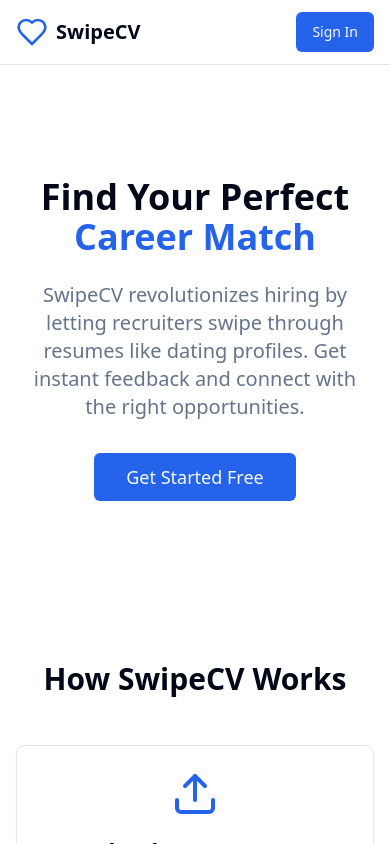
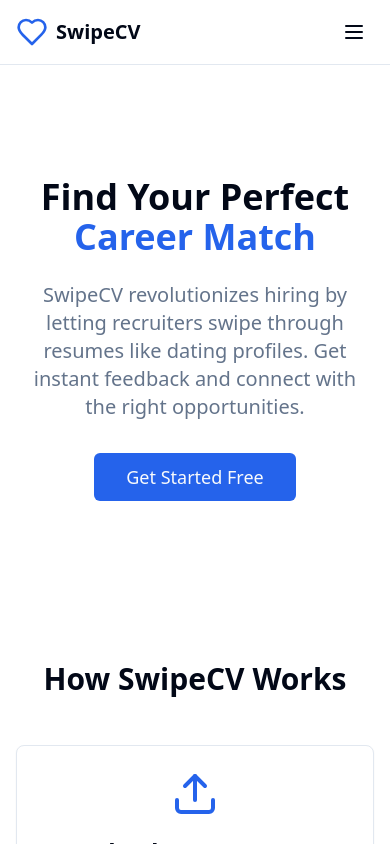
Before and after one commit to KompallyAkhil/SwipeCV, a React (Vite) app: page / in a window 390 px wide. Shown: the top 844 px of the page. Built offline with nearby package versions, Linux system fonts and the light colour scheme; no server answers.

Commit message:
Responsive navbar

```diff
--- a/src/components/Navbar.jsx
+++ b/src/components/Navbar.jsx
@@ -1,13 +1,16 @@
-import { Link } from 'react-router-dom'
-import { SignedIn, SignedOut, SignInButton, UserButton } from '@clerk/clerk-react'
-import { Button } from './ui/button'
-import { Heart, Upload, BarChart3 } from 'lucide-react'
+import { useState } from "react";
+import { Link } from "react-router-dom";
+import { SignedIn, SignedOut, SignInButton, UserButton, } from "@clerk/clerk-react";
+import { Button } from "./ui/button";
+import { Heart, Upload, BarChart3, Menu, X } from "lucide-react";
 
 export default function Navbar() {
+  const [menuOpen, setMenuOpen] = useState(false);
   return (
     <nav className="border-b bg-background/95 backdrop-blur supports-[backdrop-filter]:bg-background/60">
       <div className="container mx-auto px-4 sm:px-6 lg:px-8">
-        <div className="flex justify-between h-16">
+        <div className="flex justify-between items-center h-16">
+
           <div className="flex items-center">
             <Link to="/" className="flex items-center space-x-2">
               <Heart className="h-8 w-8 text-primary" />
@@ -15,7 +18,8 @@ export default function Navbar() {
             </Link>
           </div>
 
-          <div className="flex items-center space-x-4">
+
+          <div className="hidden md:flex items-center space-x-4">
             <SignedIn>
               <Link to="/swipe">
                 <Button variant="ghost" size="sm">
@@ -44,8 +48,52 @@ export default function Navbar() {
               </SignInButton>
             </SignedOut>
           </div>
+
+
+          <div className="md:hidden flex items-center">
+            <button
+              onClick={() => setMenuOpen(!menuOpen)}
+              className="p-2 rounded-md hover:bg-accent focus:outline-none"
+            >
+              {menuOpen ? <X className="h-6 w-6" /> : <Menu className="h-6 w-6" />}
+            </button>
+          </div>
         </div>
+
+        {menuOpen && (
+          <div className="md:hidden flex flex-col  space-y-2 mt-2 pb-4 border-t">
+            <SignedIn>
+              <Link to="/swipe" onClick={() => setMenuOpen(false)}>
+                <Button variant="ghost" size="sm" className="w-full justify-start">
+                  <Heart className="h-4 w-4 mr-2" />
+                  Swipe
+                </Button>
+              </Link>
+              <Link to="/upload" onClick={() => setMenuOpen(false)}>
+                <Button variant="ghost" size="sm" className="w-full justify-start">
+                  <Upload className="h-4 w-4 mr-2" />
+                  Upload
+                </Button>
+              </Link>
+              <Link to="/dashboard" onClick={() => setMenuOpen(false)}>
+                <Button variant="ghost" size="sm" className="w-full justify-start">
+                  <BarChart3 className="h-4 w-4 mr-2" />
+                  Dashboard
+                </Button>
+              </Link>
+              <div className="px-2">
+                <UserButton afterSignOutUrl="/" />
+              </div>
+            </SignedIn>
+
+            <SignedOut>
+              <SignInButton mode="modal">
+                <Button className="w-full">Sign In</Button>
+              </SignInButton>
+            </SignedOut>
+          </div>
+        )}
       </div>
     </nav>
-  )
+  );
 }
```
